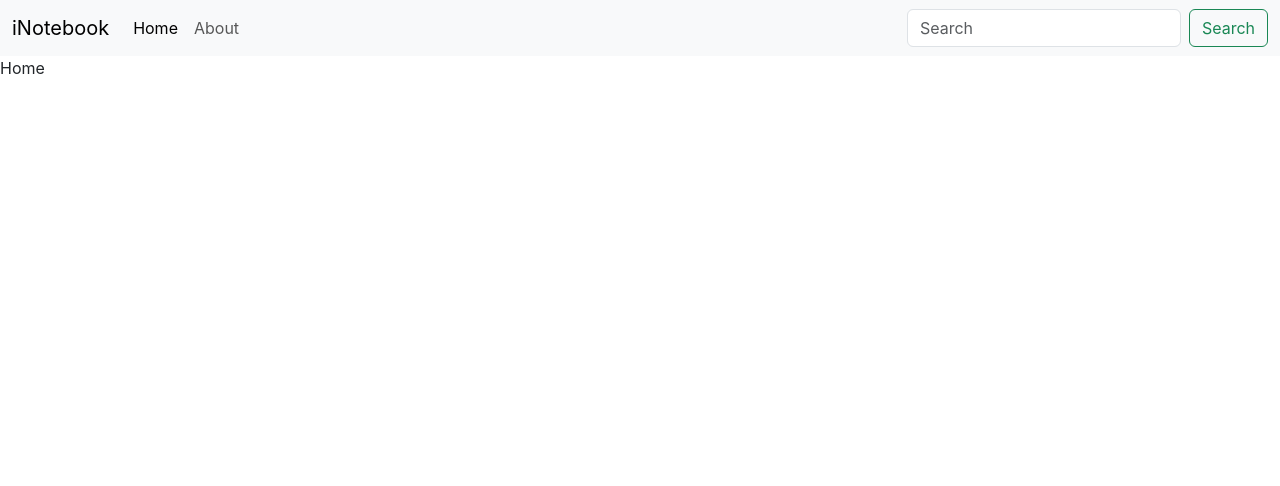
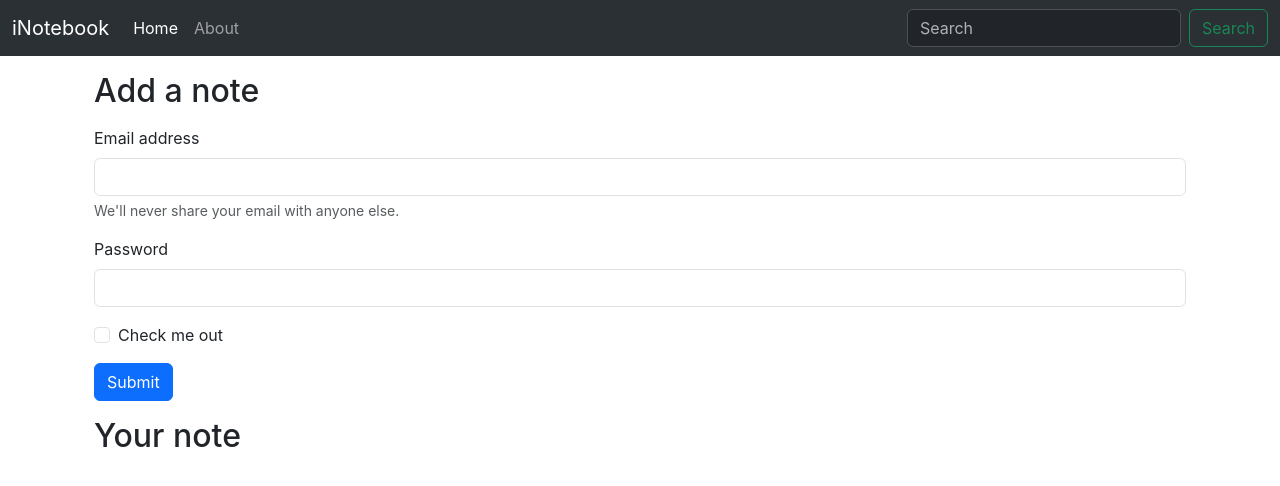
Before and after one commit to priyanka8625/CloudJournal, a React (Create React App) app: page / in a window 1280 px wide. Shown: the top 486 px of the page. Built offline with nearby package versions, Linux system fonts and the light colour scheme; the HTML template or start-up script is replaced by a standard one.

Commit message:
useLocation added

```diff
--- a/src/App.js
+++ b/src/App.js
@@ -12,10 +12,12 @@ function App() {
       <NoteState>
         <Router>
           <Navbar />
-          <Routes>
-            <Route exact path='/' element={<Home />} />
-            <Route exact path='/about' element={<About />} />
-          </Routes>
+          <div className="container">
+            <Routes>
+              <Route exact path='/' element={<Home />} />
+              <Route exact path='/about' element={<About />} />
+            </Routes>
+          </div>
         </Router>
       </NoteState>
     </>
--- a/src/components/About.js
+++ b/src/components/About.js
@@ -3,16 +3,9 @@ import { useContext, useEffect } from 'react'
 import NoteContext from '../context/notes/NoteContext.js'
 
 const About = () => {
-  //using states from react Context API
-  const a = useContext(NoteContext)
-  useEffect(() => {
-    a.update()
-    // eslint-disable-next-line
-  }, [])//pass empty [] to run useEffect only 1 time after component is mount
-
   return (
     <div>
-      About {a.state.name} and his class is {a.state.class}
+      About
     </div>
   )
 }
--- a/src/components/Home.js
+++ b/src/components/Home.js
@@ -3,7 +3,28 @@ import React from 'react'
 const Home = () => {
   return (
     <div>
-      Home
+      <div className="container my-3">
+        <h2>Add a note</h2>
+        <form className='my-3'>
+          <div className="mb-3">
+            <label htmlFor="exampleInputEmail1" className="form-label">Email address</label>
+            <input type="email" className="form-control" id="exampleInputEmail1" aria-describedby="emailHelp" />
+            <div id="emailHelp" className="form-text">We'll never share your email with anyone else.</div>
+          </div>
+          <div className="mb-3">
+            <label htmlFor="exampleInputPassword1" className="form-label">Password</label>
+            <input type="password" className="form-control" id="exampleInputPassword1" />
+          </div>
+          <div className="mb-3 form-check">
+            <input type="checkbox" className="form-check-input" id="exampleCheck1" />
+            <label className="form-check-label" htmlFor="exampleCheck1">Check me out</label>
+          </div>
+          <button type="submit" className="btn btn-primary">Submit</button>
+        </form>
+      </div>
+      <div className="container my-3">
+        <h2>Your note</h2>
+      </div>
     </div>
   )
 }
--- a/src/components/Navbar.js
+++ b/src/components/Navbar.js
@@ -1,8 +1,15 @@
+import { useEffect } from 'react'
 import React from 'react'
-import {Link} from 'react-router-dom'
+import {Link, useLocation} from 'react-router-dom'
+
 const Navbar = () => {
+    let location = useLocation()//changed whenever url i.e. location is changed
+    useEffect(() => {
+        console.log(location.pathname);
+    }, [location])
+
     return (
-        <nav className="navbar navbar-expand-lg bg-body-tertiary">
+        <nav className="navbar navbar-expand-lg bg-body-tertiary" data-bs-theme="dark">
             <div className="container-fluid">
                 <Link className="navbar-brand" to="/">iNotebook</Link>
                 <button className="navbar-toggler" type="button" data-bs-toggle="collapse" data-bs-target="#navbarSupportedContent" aria-controls="navbarSupportedContent" aria-expanded="false" aria-label="Toggle navigation">
@@ -11,10 +18,10 @@ const Navbar = () => {
                 <div className="collapse navbar-collapse" id="navbarSupportedContent">
                     <ul className="navbar-nav me-auto mb-2 mb-lg-0">
                         <li className="nav-item">
-                            <Link className="nav-link active" aria-current="page" to="/">Home</Link>
+                            <Link className={`nav-link ${location.pathname==='/'? "active":""}`} aria-current="page" to="/">Home</Link>
                         </li>
                         <li className="nav-item">
-                            <Link className="nav-link" to="/about">About</Link>
+                            <Link className={`nav-link ${location.pathname==='/about'? "active":""}`} to="/about">About</Link>
                         </li>
                     </ul>
                     <form className="d-flex" role="search">
--- a/src/context/notes/NoteState.js
+++ b/src/context/notes/NoteState.js
@@ -2,23 +2,9 @@ import { useState } from "react";
 import NoteContext from "./NoteContext";
 
 const NoteState = (props)=>{
-    const stateValues = {
-        "name": "Priyanka",
-        "class": "S1"
-    }
-    //creating state and updating them utility
-    const [state, setState] = useState(stateValues)
 
-    const update = ()=>{
-        setTimeout(() => {
-            setState({
-                "name": state.name+"-Shreyash",
-                "class": state.class+"-S2"
-            })
-        }, 1000);
-    }
     return (
-        <NoteContext.Provider value={{state, update}}>
+        <NoteContext.Provider value={{}}>
             {props.children}
         </NoteContext.Provider>
     )
```
